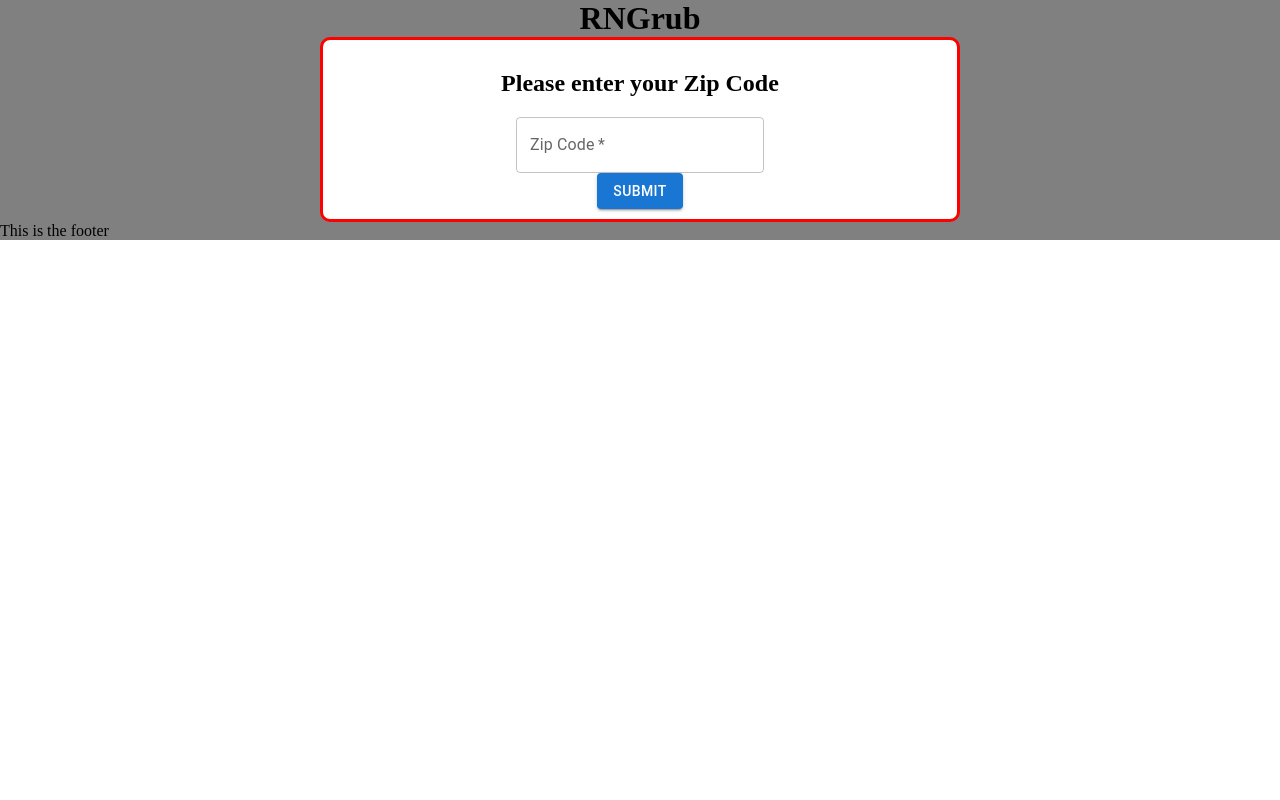
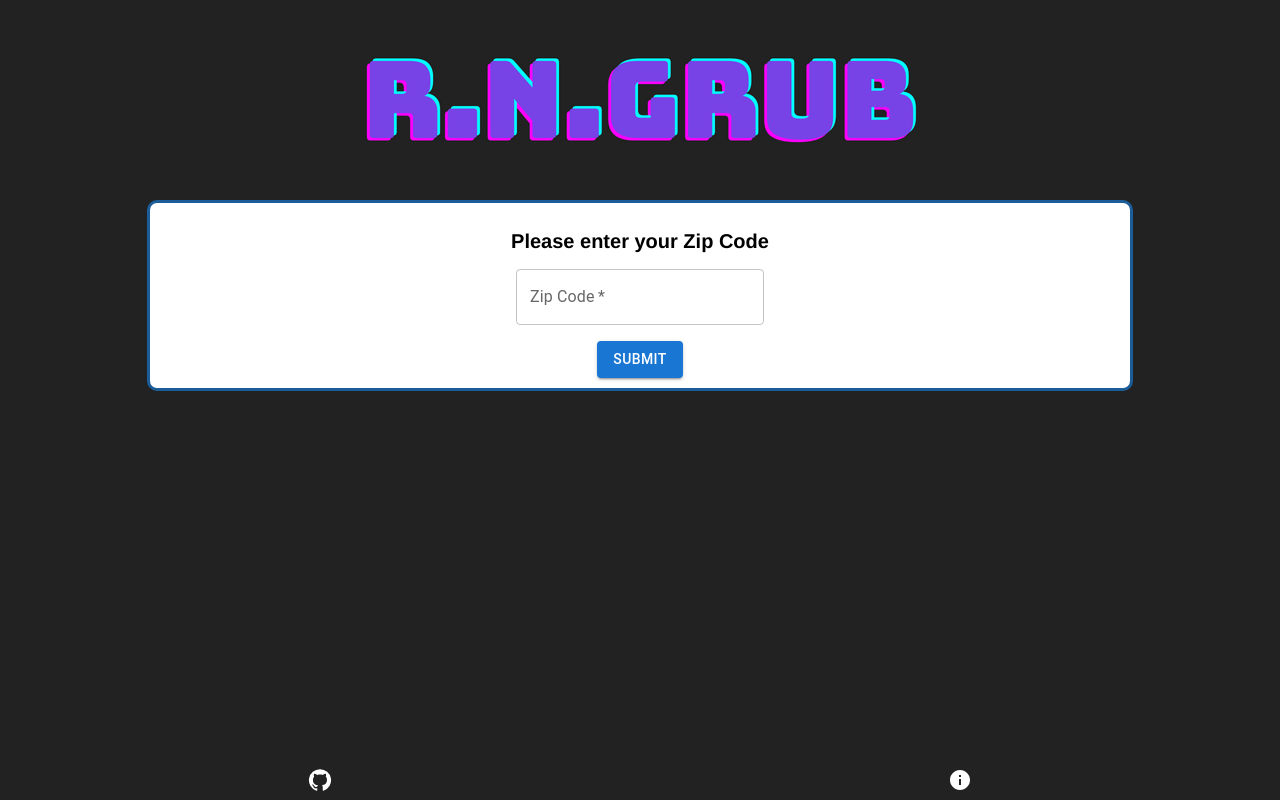
Before and after one commit to Cesar863/idk-u-pick-2.0, a React (Create React App) app: page / in a window 1280 px wide. Built offline with nearby package versions, Linux system fonts and the light colour scheme; no server answers.

Commit message:
Added styling, null checking, linked github, added abut feature, and footer

```diff
--- a/package.json
+++ b/package.json
@@ -1,7 +1,7 @@
 {
   "name": "idk-u-pick-2.0",
   "version": "0.1.0",
-  "homepage": "https://cesar863.github.io/RNGrub",
+  "homepage": "https://cesar863.github.io/idk-u-pick-2.0",
   "private": true,
   "dependencies": {
     "@emotion/react": "^11.10.4",
--- a/src/App.css
+++ b/src/App.css
@@ -40,3 +40,8 @@
     transform: rotate(360deg);
   }
 }
+
+img {
+  max-height: 100%;
+  max-width: 100%;
+}
--- /dev/null
+++ b/src/components/Styles.js
@@ -0,0 +1,107 @@
+import styled from 'styled-components'
+
+export const PageHeader = styled.div `
+    display: flex;
+    justify-content: center;
+`
+export const Modal = styled.div `
+    margin: auto;
+    width: 75%;
+    border: 3px solid #1c5d99;
+    padding: 10px;
+    background: white;
+    border-radius: 10px;
+`
+
+export const DirectionText = styled.h2 `
+    font-family: 'Helvetica', 'Arial', sans-serif;
+    font-size: 20px;
+`
+
+export const Footer = styled.div `
+    display: flex;
+    justify-content: space-around;
+    position: fixed;
+    bottom: 4px;
+    width: 100%
+`
+
+export const ErrorModal = styled.div `
+    margin: auto;
+    width: 75%;
+    border: 3px solid red;
+    padding: 10px;
+    background: white;
+    border-radius: 10px;
+`
+export const ErrorMessageText = styled.h2 `
+    width: 100%;
+    justify-content: center;
+    display: flex;
+    font-size: 24px;
+    text-align: center;
+    padding: 0px 0 4px 0;
+    font-family: 'Helvetica', 'Arial', sans-serif;
+    color: red;
+`
+
+export const InfoTextHeader = styled.h2`
+width: 100%;
+justify-content: center;
+display: flex;
+font-size: 20px;
+text-align: center;
+padding: 0px 0 4px 0;
+font-family: 'Helvetica', 'Arial', sans-serif;
+`
+
+export const InfoText = styled.p`
+text-align: center;
+font-size: 12px;
+font-family: 'Helvetica', 'Arial', sans-serif;
+`
+
+export const Name = styled.div `
+    width: 100%;
+    justify-content: center;
+    display: flex;
+    font-size: 24px;
+    text-align: center;
+    padding: 0px 0 4px 0;
+    font-family: 'Helvetica', 'Arial', sans-serif;
+    color: blue;
+    cursor: pointer;
+`
+export const Phone = styled.div `
+    width: 100%;
+    justify-content: center;
+    display: flex;
+    font-size: 18px;
+    padding: 4px 0 4px 0;
+    text-align: center;
+    font-family: 'Helvetica', 'Arial', sans-serif;
+`
+
+export const Address = styled.div `
+    width: 100%;
+    justify-content: center;
+    display: flex;
+    font-size: 18px;
+    padding: 4px 0 4px 0;
+    text-align: center;
+    font-family: 'Helvetica', 'Arial', sans-serif;
+`
+
+export const CloseButton = styled.div `
+        width: 100%;
+        justify-content: right;
+        display: flex;
+    `
+export const RollAgainButton = styled.div `
+        width: 100%;
+        justify-content: center;
+        display: flex;
+        font-size: 18px;
+        text-align: center;
+        padding: 8px 0 8px 0;
+    `
--- a/src/components/reducers.js
+++ b/src/components/reducers.js
@@ -4,13 +4,15 @@ const initialState = {
   showResults: false,
   savedZip: '',
   restaurant: undefined,
-  showErrorMessage: false
+  showErrorMessage: false,
+  showInfoModal: false
 }
 
 export const setShowResults = createAction('setShowResults');
 export const setSavedZip = createAction('setSavedZip');
 export const setRestaurant = createAction('setRestaurant');
 export const setShowErrorMessage = createAction('setShowErrorMessage');
+export const setShowInfoModal = createAction('setShowInfoModal');
 
 
 const reducers = createReducer(initialState, (builder) => {
@@ -27,6 +29,9 @@ const reducers = createReducer(initialState, (builder) => {
     .addCase(setShowErrorMessage, (state, action) => {
         state.showErrorMessage = action.payload
     })
+    .addCase(setShowInfoModal, (state, action) => {
+      state.showInfoModal = action.payload
+    })
 });
 
 
--- a/src/pages/Home.js
+++ b/src/pages/Home.js
@@ -1,21 +1,24 @@
 import React, { useEffect, useState } from "react";
-import Grid from '@mui/material/Grid';
-import Container from '@mui/material/Container';
-import TextField from '@mui/material/TextField';
-import Button from '@mui/material/Button';
+import {Grid, TextField, Button} from '@mui/material';
 import { Results } from "./Results";
 import { ErrorMessage } from "./ErrorMessage";
-import { setShowResults, setRestaurant, setShowErrorMessage } from "../components/reducers";
+import { setShowResults, setRestaurant, setShowErrorMessage, setShowInfoModal } from "../components/reducers";
 import { useDispatch, useSelector } from "react-redux";
-import styled from 'styled-components'
+import Header from '../assets/RNGrub.png'
+import '../App.css';
+import { PageHeader, Modal, DirectionText, Footer} from "../components/Styles";
+import { Info } from "./Info";
+import GitHubIcon from '@mui/icons-material/GitHub';
+import InfoIcon from '@mui/icons-material/Info';
 
 export const Home = () => {
     const dispatch = useDispatch();
     const [zip, setZipCode] = useState('');
     const [savedZip, setSavedZip] = useState('');
     const [validZipCode, setValidZipCode] = useState(false);
-    const showResults = useSelector((state) => state.storedInfo.showResults)
-    const showErrorMessage = useSelector((state) => state.storedInfo.showErrorMessage)
+    const showResults = useSelector((state) => state.storedInfo.showResults);
+    const showErrorMessage = useSelector((state) => state.storedInfo.showErrorMessage);
+    const showInfoModal = useSelector((state) => state.storedInfo.showInfoModal);
 
     const handleZipChange = (e) => {
         setZipCode(e.target.value);
@@ -25,6 +28,7 @@ export const Home = () => {
         if(zip !== savedZip){
             const response = await fetch(`https://api.tomtom.com/search/2/structuredGeocode.json?key=${apiKey}&countryCode=US&postalCode=${zip}&limit=1`);
             const results = await response.json();
+            if(results !== null){
                 const lat = results.results[0].position.lat;
                 const long = results.results[0].position.lon;
                 const res = await fetch(`https://api.tomtom.com/search/2/categorySearch/restaurant.json?key=${apiKey}&limit=100&countrySet=us&lat=${lat}&lon=${long}`);
@@ -35,13 +39,14 @@ export const Home = () => {
                 setSavedZip(parsedResults.results[0].address.postalCode)
                 const randomNumber = Math.floor(Math.random() * parsedResults.results.length);
                 dispatch(setRestaurant(parsedResults.results[randomNumber]));
-            console.log('the api was hit');
+            } else {
+                dispatch(setShowErrorMessage(true));
+            }
         } else {
             const savedResults = window.localStorage.getItem('restaurantResults');
             const parsedResults = JSON.parse(savedResults);
             const randomNumber = Math.floor(Math.random() * parsedResults.results.length);
             dispatch(setRestaurant(parsedResults.results[randomNumber]));
-            console.log('the api was not hit');
         }
     }
     useEffect(() => {
@@ -54,47 +59,30 @@ export const Home = () => {
         }
         validateZipCode();
     }, [zip])
-    const ResultsModal = styled.div`
-        display: flex;
-        position: fixed;
-        background-color: #FFFFFF;
-        top: 5%;
-        z-index: 9999;
-        border-radius: 5px;
-        border: #004BA8 5px solid;
-        justify-content: center;
-        width: 90%;
-        left: 5%;
-    `
 
+    const repoLink = () => {
+        window.open(`http://github.com/cesar863/idk-u-pick-2.0`, '_blank')
+    }
 
     return(
         <Grid sx={{
-            background: 'gray',
+            display: 'flex',
+            flexDirection: 'column',
+            background: '#222222',
             padding: 0,
             margin: 0,
-            height: '100%'
+            height: '100vh',
         }}>
-            <Grid>
-                <h1 style={{
-                    textAlign: 'center',
-                    margin: 0
-                }}>RNGrub</h1>
-            </Grid>
+            <PageHeader>
+                <img src={Header} alt="R.N.Grub"></img>
+            </PageHeader>
             <Grid
             style={{alignItems: 'center'}}>
-                <Container style={{
-                    margin: 'auto',
-                    width: '50%',
-                    border: '3px solid red',
-                    padding: '10px',
-                    background:'white',
-                    borderRadius: '10px'
-                }}>
+                {!showResults && !showErrorMessage && !showInfoModal? <Modal >
                     <Grid style={{textAlign:'center'}}>
-                        <Grid>
-                            <h2>Please enter your Zip Code</h2>
-                        </Grid>
+                        <DirectionText>
+                            Please enter your Zip Code
+                        </DirectionText>
                         <Grid>
                             <TextField
                                 inputProps={{
@@ -109,8 +97,7 @@ export const Home = () => {
                             />
                         </Grid>
                         <Grid>
-                            {showResults ? <></> :
-                            <Button variant="contained" onClick={() => {
+                            <Button sx={{marginTop: '16px'}} variant="contained" onClick={() => {
                                 if(validZipCode){
                                     getRestaurants();
                                     dispatch(setShowResults(true))
@@ -119,18 +106,20 @@ export const Home = () => {
                                     dispatch(setShowErrorMessage(true));
                                 }
                             }}>Submit</Button>
-                        }
                         </Grid>
                     </Grid>
-                </Container>
+                </Modal> : <></>}
+            {showResults && !showErrorMessage && !showInfoModal ? <Results/>  : <></>}
+            {showErrorMessage && !showResults && !showInfoModal? <ErrorMessage/> : <></>}
+            {showInfoModal && !showErrorMessage && !showResults ? <Info/> : <></>}
+            <Footer>
+                <Grid xs={6}>
+                    <GitHubIcon sx={{color: 'white'}} onClick={repoLink}/>
                 </Grid>
-            {showResults ?
-            <ResultsModal>
-                <Results/>
-            </ResultsModal> : <></>}
-            {showErrorMessage ? <ErrorMessage/> : <></>}
-            <Grid>
-                This is the footer
+                <Grid xs={6}>
+                    <InfoIcon sx={{color: 'white'}} onClick={() =>{dispatch(setShowInfoModal(true))}}/>
+                </Grid>
+            </Footer>
             </Grid>
         </Grid>
     )
--- /dev/null
+++ b/src/pages/Info.js
@@ -0,0 +1,22 @@
+import { Button } from "@mui/material"
+import { useDispatch } from "react-redux"
+import { setShowInfoModal } from "../components/reducers"
+import CloseIcon from '@mui/icons-material/Close'
+import { Modal, InfoTextHeader, InfoText } from "../components/Styles"
+
+export const Info = () => {
+    const dispatch = useDispatch();
+
+    return (
+    <Modal>
+        <Button sx={{display: 'flex', justifyContent: 'right', width: '100%'}} onClick={() => {
+            dispatch(setShowInfoModal(false))
+        }}>
+            <CloseIcon/>
+        </Button>
+        <InfoTextHeader>About R.N.Grub</InfoTextHeader>
+        <InfoText>Have you ever gone back and forth with someone on where to eat? R.N.Grub is the solution for you! <br/> <br/> R.N.Grub will select a place for you to eat by simply entering your zip code and pressing the "Submit" button. <br/><br/> Don't like your results? You can roll again by pressing the "Roll Again Button". <br/> <br/> Want to know more information on the place you are looking to eat at? simply click on the name of the place and you'll have all of the information you need. <br/> <br/> Want to call ahead to make reservations or check wait time? Click on the phone number and make the call.</InfoText>
+
+    </Modal>
+    )
+}
--- a/src/pages/Results.js
+++ b/src/pages/Results.js
@@ -3,64 +3,23 @@ import { useDispatch, useSelector } from "react-redux";
 import { setShowResults } from "../components/reducers";
 import { Button } from "@mui/material";
 import { setRestaurant } from "../components/reducers";
-import styled from 'styled-components';
 import CloseIcon from '@mui/icons-material/Close';
+import { Modal, CloseButton, Name, Phone, Address, RollAgainButton } from "../components/Styles";
 
 export const Results = () => {
     const dispatch = useDispatch();
     const restaurant = useSelector((state) => state.storedInfo.restaurant)
-    console.log(restaurant);
-    const name = restaurant !== undefined ? restaurant.poi.name : 'this is where the title of the '
-    const phone = restaurant !== undefined ? restaurant.poi.phone : 'temp phone'
-    const address = restaurant !== undefined ? restaurant.address.freeformAddress : 'Dominos Pizza'
+    const name = restaurant !== undefined ? restaurant.poi.name : 'Error: The zip code is invalid please enter a valid zip code'
+    const phone = restaurant !== undefined ? restaurant.poi.phone : ''
+    const address = restaurant !== undefined ? restaurant.address.freeformAddress : ''
 
     const rollAgain = () => {
         const savedResults = window.localStorage.getItem('restaurantResults');
         const parsedResults = JSON.parse(savedResults);
         const randomNumber = Math.floor(Math.random() * parsedResults.results.length);
         dispatch(setRestaurant(parsedResults.results[randomNumber]));
-        console.log('rolled again');
     }
-    const Name = styled.div`
-        width: 100%;
-        justify-content: center;
-        display: flex;
-        font-size: 24px;
-        text-align: center;
-        padding: 0px 0 4px 0;
 
-    `
-    const Phone = styled.div`
-        width: 100%;
-        justify-content: center;
-        display: flex;
-        font-size: 18px;
-        padding: 4px 0 4px 0;
-        text-align: center;
-    `
-    const Address = styled.div`
-        width: 100%;
-        justify-content: center;
-        display: flex;
-        font-size: 18px;
-        padding: 4px 0 4px 0;
-        text-align: center
-    `
-    const CloseButton = styled.div`
-        width: 100%;
-        justify-content: right;
-        display: flex;
-        font-size: 18px;
-        text-align: center
-    `
-    const RollAgainButton = styled.div`
-        width: 100%;
-        justify-content: center;
-        display: flex;
-        font-size: 18px;
-        text-align: center;
-        padding: 8px 0 8px 0;
-    `
     const searchLink = () => {
         window.open(`http://google.com/search?q=${name}+${address}`, '_blank')
     }
@@ -70,7 +29,7 @@ export const Results = () => {
     }
 
     return(
-        <div>
+        <Modal>
             <CloseButton>
             <Button onClick={() => {
                 dispatch(setShowResults(false));
@@ -90,6 +49,6 @@ export const Results = () => {
                 rollAgain();
             }}>Something else</Button>
             </RollAgainButton>
-        </div>
+        </Modal>
     )
 }
```
Also changed, not shown: src/pages/ErrorMessage.js (+14 -9 lines), src/assets/RNGrub.png (added). Lines whose indentation alone changed are shown as unchanged.
